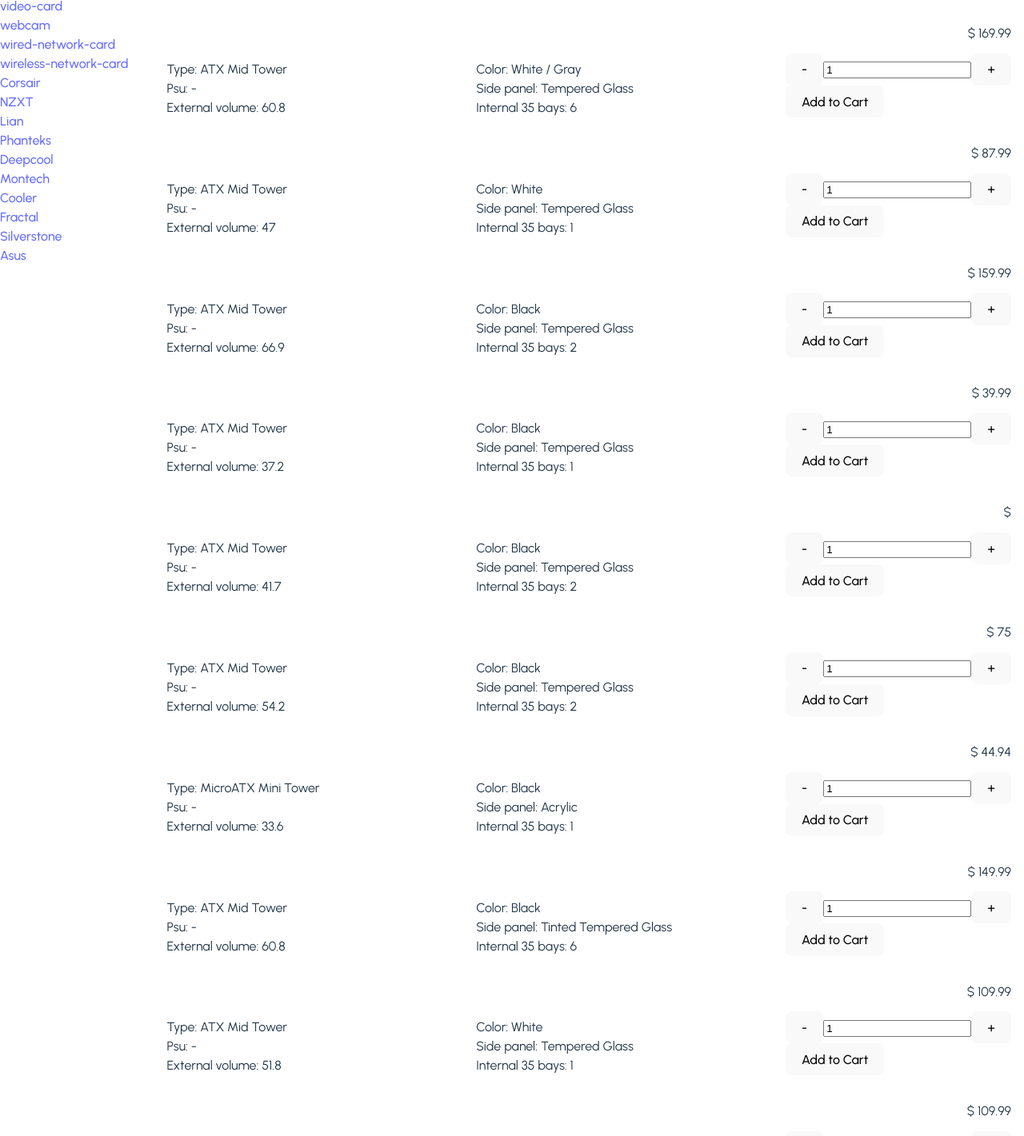
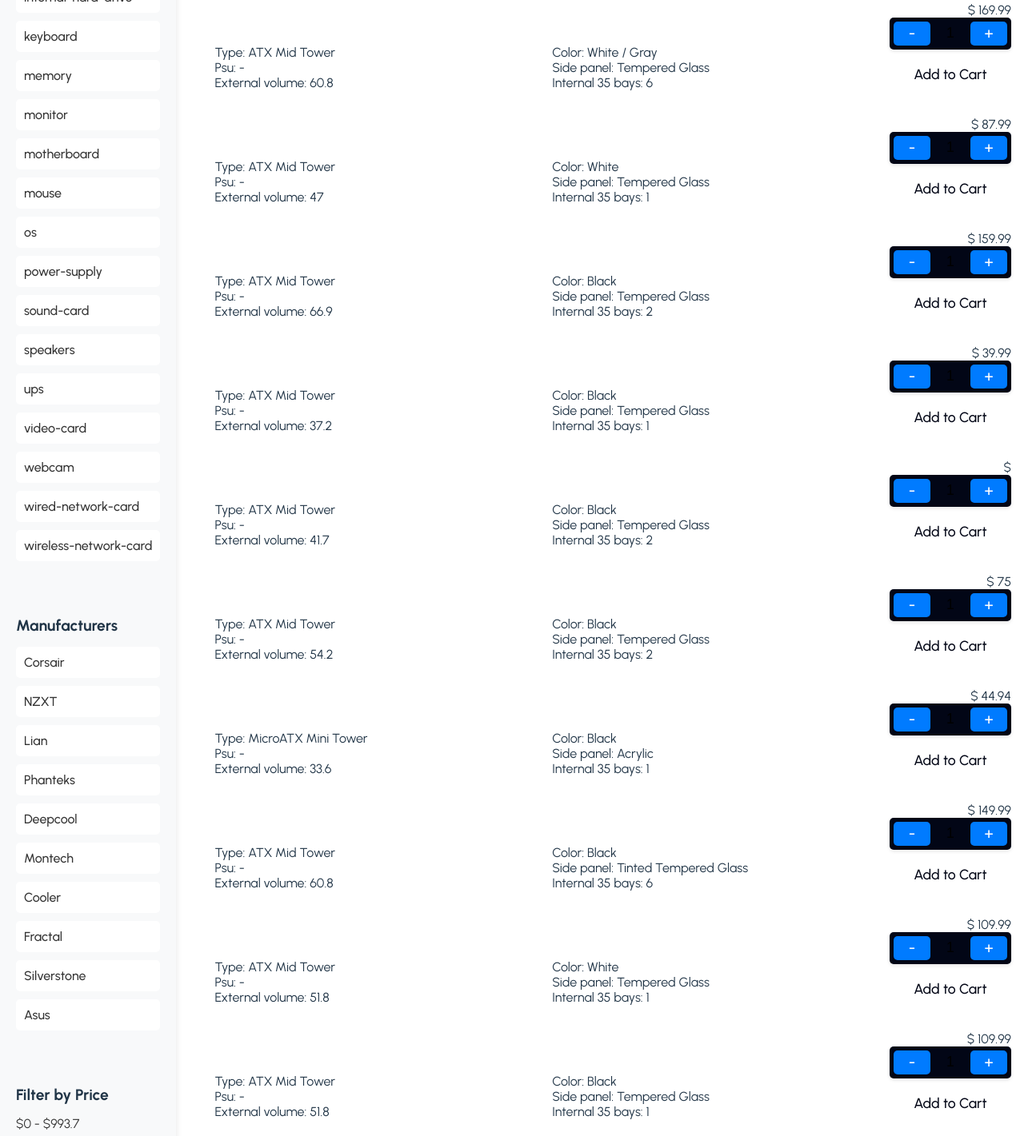
Before and after one commit to eLamine-dev/Shopping-Cart, a React (Vite) app: page /shop/case in a window 1280 px wide. Shown: the part 680-2101 px from the top of the page at 80% size. Built offline with nearby package versions, Linux system fonts and the light colour scheme.

Commit message:
fixed cart items saving logic witch created some bugs when deleting or saving same product twice

```diff
--- a/package.json
+++ b/package.json
@@ -15,7 +15,8 @@
     "react-dom": "^18.3.1",
     "react-icons": "^5.3.0",
     "react-router-dom": "^6.26.1",
-    "styled-components": "^6.1.13"
+    "styled-components": "^6.1.13",
+    "uuid": "^10.0.0"
   },
   "devDependencies": {
     "@eslint/js": "^9.9.0",
--- a/src/App.jsx
+++ b/src/App.jsx
@@ -15,7 +15,7 @@ const App = () => {
          <main>
             <Outlet context={products} />
          </main>
-         {/* <Footer /> */}
+         <Footer />
       </CartProvider>
    );
 };
--- a/src/assets/css/index.css
+++ b/src/assets/css/index.css
@@ -1,9 +1,15 @@
 @import url('https://fonts.googleapis.com/css2?family=Urbanist:ital,wght@0,100..900;1,100..900&display=swap');
 
 :root {
+   font-family: 'Urbanist', sans-serif;
    --main-width: 1300px;
+   --black: #030712;
+   --dark1: #020617;
+   --dark2: #0d1121;
+   --dark3: #141828
+
    /* font-family: Inter, system-ui, Avenir, Helvetica, Arial, sans-serif; */
-   font-family: 'Urbanist', sans-serif;
+
    line-height: 1.5;
    font-weight: 400;
 
--- a/src/components/AddToCart.jsx
+++ b/src/components/AddToCart.jsx
@@ -1,6 +1,8 @@
-import PropTypes from 'prop-types';
 import { useContext, useState } from 'react';
+import { PropTypes } from 'prop-types';
+import styled from 'styled-components';
 import { CartContext } from '../contexts/CartContext';
+import { v4 as uuidv4 } from 'uuid';
 
 function AddToCart({ product }) {
    const { addToCart } = useContext(CartContext);
@@ -24,13 +26,16 @@ function AddToCart({ product }) {
    };
 
    const handleSubmit = () => {
-      addToCart({ ...product, quantity });
+      const cartItem = { id: uuidv4(), productData: { ...product }, quantity };
+      addToCart(cartItem);
    };
 
    return (
-      <div>
-         <div className="quantity-input">
-            <button onClick={handleDecrement}>-</button>
+      <AddToCartWrapper>
+         <QuantityControl>
+            <button className="decrement" onClick={handleDecrement}>
+               -
+            </button>
             <input
                type="number"
                min="1"
@@ -38,13 +43,96 @@ function AddToCart({ product }) {
                value={quantity}
                onChange={handleInputChange}
             />
-            <button onClick={handleIncrement}>+</button>
-         </div>
+            <button className="increment" onClick={handleIncrement}>
+               +
+            </button>
+         </QuantityControl>
 
-         <button onClick={handleSubmit}>Add to Cart</button>
-      </div>
+         <AddButton onClick={handleSubmit}>Add to Cart</AddButton>
+      </AddToCartWrapper>
    );
 }
+
+const AddToCartWrapper = styled.div`
+   display: flex;
+   flex-direction: column;
+   align-items: center;
+   gap: 10px;
+   max-width: 200px;
+`;
+
+const QuantityControl = styled.div`
+   display: flex;
+   justify-content: space-between;
+   align-items: center;
+   width: 100%;
+   background-color: #020616;
+   border-radius: 5px;
+   padding: 5px;
+   box-shadow: 0px 2px 4px rgba(0, 0, 0, 0.1);
+
+   button {
+      background-color: #007bff;
+      color: white;
+      border: none;
+      width: 30px;
+      height: 30px;
+      cursor: pointer;
+      font-size: 1.2rem;
+      border-radius: 5px;
+      display: flex;
+      justify-content: center;
+      align-items: center;
+
+      &:hover {
+         background-color: #0056b3;
+      }
+
+      &:disabled {
+         background-color: #ccc;
+         cursor: not-allowed;
+      }
+   }
+
+   input {
+      width: 50px;
+      text-align: center;
+      font-size: 1.1rem;
+      border: none;
+      background-color: transparent;
+      outline: none;
+   }
+   input::-webkit-outer-spin-button,
+   input::-webkit-inner-spin-button {
+      -webkit-appearance: none;
+      margin: 0;
+   }
+
+   input[type='number'] {
+      -moz-appearance: textfield;
+   }
+`;
+
+const AddButton = styled.button`
+   background-color: #fff;
+   color: #020616;
+   border: none;
+   padding: 10px 15px;
+   font-size: 1.1rem;
+   cursor: pointer;
+   border-radius: 5px;
+   width: 100%;
+   transition: background-color 0.3s;
+
+   &:hover {
+      background-color: #218838;
+   }
+
+   &:disabled {
+      background-color: #ccc;
+      cursor: not-allowed;
+   }
+`;
 
 AddToCart.propTypes = {
    product: PropTypes.object.isRequired,
--- a/src/components/FilterSidebar.jsx
+++ b/src/components/FilterSidebar.jsx
@@ -1,11 +1,22 @@
 import { useEffect, useState } from 'react';
+import { NavLink } from 'react-router-dom';
+import { useOutletContext } from 'react-router-dom';
+import styled from 'styled-components';
 import { PropTypes } from 'prop-types';
-import { NavLink, useOutletContext } from 'react-router-dom';
 
-function Filter({ categories, selectedCategory }) {
+function Filter({
+   categories,
+   selectedCategory,
+
+   setPriceRange,
+}) {
    const products = useOutletContext();
    const [manufacturers, setManufacturers] = useState([]);
+   const [priceRange, setLocalPriceRange] = useState([0, 1000]);
+   const [minPrice, setMinPrice] = useState(0);
+   const [maxPrice, setMaxPrice] = useState(1000);
 
+   // Update manufacturers list when a category is selected
    useEffect(() => {
       if (selectedCategory) {
          const manufacturersList = [
@@ -14,19 +25,35 @@ function Filter({ categories, selectedCategory }) {
             ),
          ];
          setManufacturers(manufacturersList);
+
+         // Get min and max prices from products in the selected category
+         const prices = products[selectedCategory].map(
+            (product) => product.price
+         );
+         setMinPrice(Math.min(...prices));
+         setMaxPrice(Math.max(...prices));
+         setLocalPriceRange([Math.min(...prices), Math.max(...prices)]);
       } else {
          setManufacturers([]);
       }
    }, [selectedCategory, products]);
 
+   // Handle price range changes
+   const handlePriceChange = (e) => {
+      const newRange = [Number(e.target.min), Number(e.target.max)];
+      setLocalPriceRange(newRange);
+      setPriceRange(newRange);
+   };
+
    return (
-      <div>
-         <div style={{ display: 'flex', flexDirection: 'column' }}>
+      <Wrapper>
+         <div className="category-section">
+            <h3>Categories</h3>
             {categories.map((category) => (
                <NavLink
                   key={category}
                   to={`/shop/${category}`}
-                  style={{ textAlign: 'start' }}
+                  className="category-link"
                >
                   {category}
                </NavLink>
@@ -34,25 +61,138 @@ function Filter({ categories, selectedCategory }) {
          </div>
 
          {selectedCategory && manufacturers.length > 0 && (
-            <div style={{ display: 'flex', flexDirection: 'column' }}>
+            <div className="manufacturer-section">
+               <h3>Manufacturers</h3>
                {manufacturers.map((manufacturer) => (
                   <NavLink
                      key={manufacturer}
                      to={`/shop/${selectedCategory}/manufacturer/${manufacturer}`}
-                     style={{ textAlign: 'start' }}
+                     className="manufacturer-link"
                   >
                      {manufacturer}
                   </NavLink>
                ))}
             </div>
          )}
-      </div>
+
+         {/* Filter by Price */}
+         {selectedCategory && (
+            <div className="price-filter-section">
+               <h3>Filter by Price</h3>
+               <div className="price-range">
+                  <label htmlFor="priceRange">
+                     ${priceRange[0]} - ${priceRange[1]}
+                  </label>
+                  <input
+                     type="range"
+                     id="priceRange"
+                     min={minPrice}
+                     max={maxPrice}
+                     value={priceRange[0]}
+                     onChange={handlePriceChange}
+                     step="10"
+                  />
+                  <input
+                     type="range"
+                     id="priceRangeMax"
+                     min={minPrice}
+                     max={maxPrice}
+                     value={priceRange[1]}
+                     onChange={handlePriceChange}
+                     step="10"
+                  />
+               </div>
+            </div>
+         )}
+      </Wrapper>
    );
 }
+
+export default Filter;
+
+/* Styled Components */
+
+const Wrapper = styled.div`
+   background-color: #f8f9fa;
+   padding: 20px;
+   border-radius: 10px;
+   box-shadow: 0px 4px 8px rgba(0, 0, 0, 0.1);
+   display: flex;
+   flex-direction: column;
+   gap: 20px;
+   max-width: 300px;
+
+   h3 {
+      font-size: 1.2rem;
+      margin-bottom: 15px;
+   }
+
+   .category-section,
+   .manufacturer-section,
+   .price-filter-section {
+      margin-bottom: 20px;
+   }
+
+   .category-link,
+   .manufacturer-link {
+      display: block;
+      padding: 10px;
+      text-decoration: none;
+      color: #333;
+      font-size: 1rem;
+      background-color: #ffffff;
+      border-radius: 5px;
+      margin-bottom: 10px;
+      transition: background-color 0.3s ease;
+
+      &:hover {
+         background-color: #007bff;
+         color: white;
+      }
+   }
+
+   .price-range {
+      display: flex;
+      flex-direction: column;
+      gap: 10px;
+
+      label {
+         font-size: 1rem;
+         color: #333;
+      }
+
+      input[type='range'] {
+         width: 100%;
+         -webkit-appearance: none;
+         appearance: none;
+         background: #ddd;
+         border-radius: 5px;
+         height: 6px;
+         outline: none;
+         margin: 5px 0;
+
+         &::-webkit-slider-thumb {
+            -webkit-appearance: none;
+            appearance: none;
+            width: 20px;
+            height: 20px;
+            border-radius: 50%;
+            background-color: #007bff;
+            cursor: pointer;
+         }
+
+         &::-moz-range-thumb {
+            width: 20px;
+            height: 20px;
+            border-radius: 50%;
+            background-color: #007bff;
+            cursor: pointer;
+         }
+      }
+   }
+`;
 
 Filter.propTypes = {
    categories: PropTypes.array.isRequired,
    selectedCategory: PropTypes.string,
 };
-
-export default Filter;
--- a/src/components/Footer.jsx
+++ b/src/components/Footer.jsx
@@ -91,9 +91,10 @@ const Footer = () => {
 };
 
 const FooterWrapper = styled.footer`
-   background-color: #282c34;
+   background-color: #1f2937;
    color: white;
    padding: 50px 20px 20px;
+   margin-top: 10rem;
 `;
 
 const FooterContainer = styled.div`
--- a/src/components/ProductLi.jsx
+++ b/src/components/ProductLi.jsx
@@ -33,8 +33,6 @@ function ProductLi({ product, selectedCategory, selectedManufacturer }) {
 
          return specs;
       }, {});
-
-   console.log(productSpecs);
 
    return (
       <Wrapper specsNumber={productSpecs.length - 1}>
--- a/src/pages/CartPage.jsx
+++ b/src/pages/CartPage.jsx
@@ -27,8 +27,8 @@ const CartPage = () => {
                      <img src={item.image_url} alt={item.name} />
                   </div>
                   <div className="details">
-                     <h3>{item.name}</h3>
-                     <p>Price: ${item.price.toFixed(2)}</p>
+                     <h3>{item.productData.name}</h3>
+                     <p>Price: ${item.productData.price.toFixed(2)}</p>
                      <div className="quantity">
                         <span>Quantity:</span>
                         <button
@@ -50,7 +50,10 @@ const CartPage = () => {
                      </div>
                   </div>
                   <div className="total">
-                     <p>Total: ${(item.price * item.quantity).toFixed(2)}</p>
+                     <p>
+                        Total: $
+                        {(item.productData.price * item.quantity).toFixed(2)}
+                     </p>
                      <button
                         className="remove-button"
                         onClick={() => removeFromCart(item.id)}
@@ -66,7 +69,11 @@ const CartPage = () => {
                <h3>
                   Total: $
                   {cart
-                     .reduce((sum, item) => sum + item.price * item.quantity, 0)
+                     .reduce(
+                        (sum, item) =>
+                           sum + item.productData.price * item.quantity,
+                        0
+                     )
                      .toFixed(2)}
                </h3>
             </div>
@@ -80,15 +87,14 @@ const CartPage = () => {
 
 export default CartPage;
 
-/* Styled Components */
-
 const Wrapper = styled.div`
    max-width: 1200px;
    margin: 30px auto;
    padding: 20px;
-   min-height: 90vh;
+   /* min-height: 70vh; */
    background-color: #020616;
    border-radius: 10px;
+   padding-bottom: 10rem;
 
    h2.title {
       font-size: 2rem;
--- a/src/pages/ShopPage.jsx
+++ b/src/pages/ShopPage.jsx
@@ -10,18 +10,28 @@ function ShopPage() {
    const [randomProducts, setRandomProducts] = useState([]);
    const { category, manufacturer } = useParams();
    const [filteredProducts, setFilteredProducts] = useState([]);
+   const [priceRange, setPriceRange] = useState([0, 1000]);
 
+   // Filter products by category, manufacturer, and price range
    useEffect(() => {
-      const filteredProductsList = category
-         ? manufacturer
+      if (category) {
+         const filteredByCategory = manufacturer
             ? products[category].filter(
                  (product) => product.manufacturer === manufacturer
               )
-            : products[category]
-         : [];
-      setFilteredProducts(filteredProductsList);
+            : products[category];
+
+         const filteredByPrice = filteredByCategory.filter(
+            (product) =>
+               product.price >= priceRange[0] && product.price <= priceRange[1]
+         );
+
+         setFilteredProducts(filteredByPrice);
+      } else {
+         setFilteredProducts([]);
+      }
       window.scrollTo(0, 0);
-   }, [category, manufacturer]);
+   }, [category, manufacturer, priceRange, products]);
 
    useEffect(() => {
       const allProducts = Object.values(products).flat();
@@ -36,6 +46,7 @@ function ShopPage() {
          <Filter
             categories={Object.keys(products)}
             selectedCategory={category}
+            setPriceRange={setPriceRange}
          />
 
          <div className={category ? 'list-view' : 'grid-view'}>
```
Also changed, not shown: src/contexts/CartContext.jsx (+9 -7 lines), 1 other file (tests, documents, lock files or other folders).
